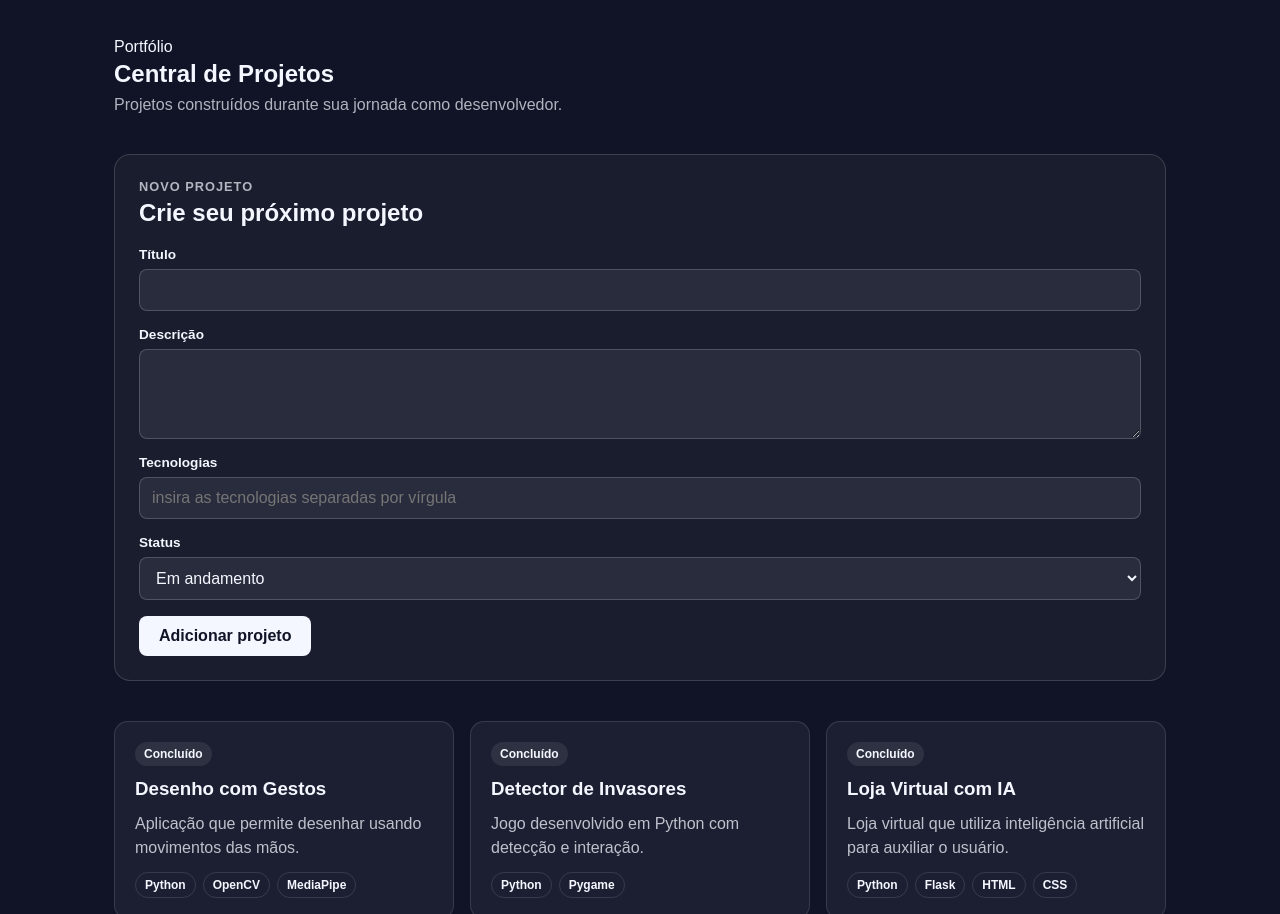
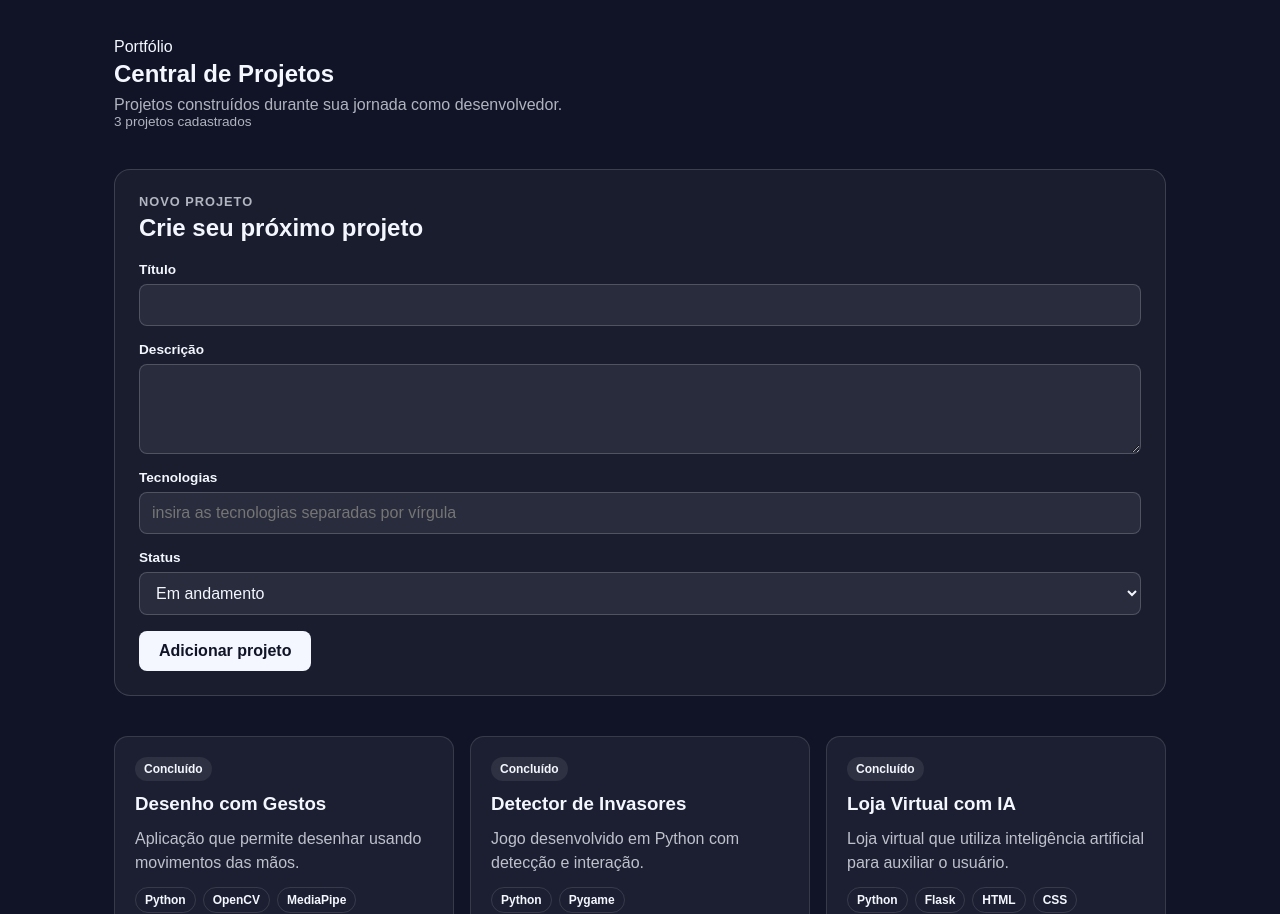
Before and after one commit to profAndreaFranca/React-Quest--Completo, a React (Vite) app: page / in a window 1280 px wide. Shown: the part 2248-3162 px from the top of the page. Built offline with nearby package versions, Linux system fonts and the light colour scheme.

Commit message:
feat: mostra quantidade de projetos

```diff
--- a/src/App.css
+++ b/src/App.css
@@ -152,3 +152,9 @@
   grid-template-columns:repeat(auto-fit, minmax(240px, 1fr));
   gap: 16px;
 }
+
+.projects-count {
+  margin-top: 8px;
+  font-size: 0.85rem;
+  opacity: 0.65;
+}
--- a/src/App.jsx
+++ b/src/App.jsx
@@ -323,8 +323,19 @@ function App() {
 
               <h2>Central de Projetos</h2>
 
+
+
+
               <p>
                 Projetos construídos durante sua jornada como desenvolvedor.
+              </p>
+
+              <p className="projects-count">
+                {projects.length}
+                {" "}
+                {projects.length === 1
+                  ? "projeto cadastrado"
+                  : "projetos cadastrados"}
               </p>
             </div>
           </div>
```
